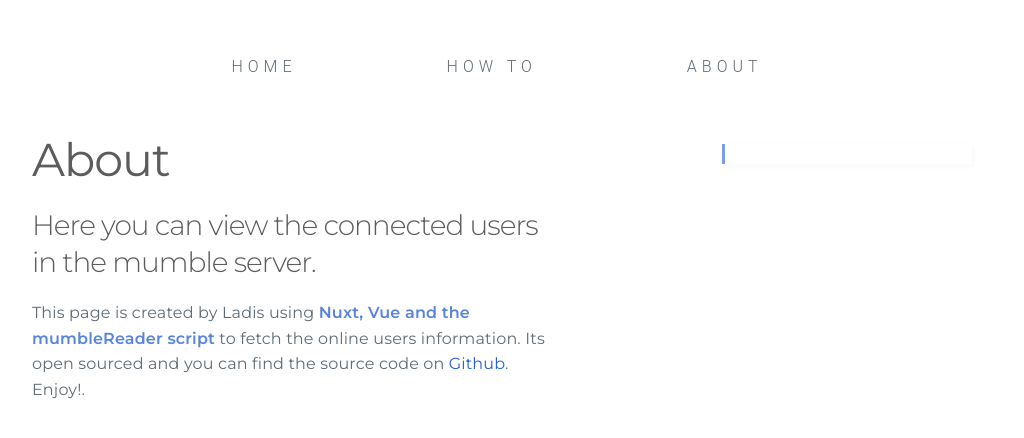
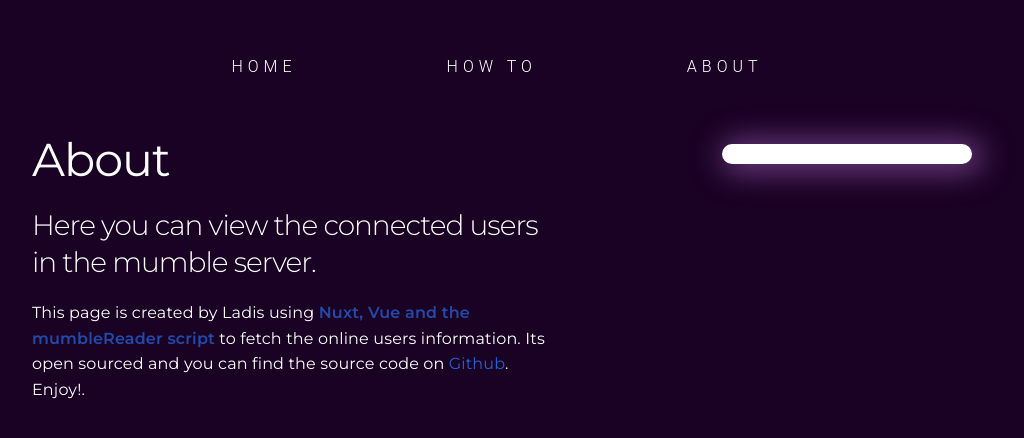
Before and after one commit to ajmandourah/nuxt-medgamers, a Nuxt app: page /about in a window 1280 px wide. Shown: the part 108-546 px from the top of the page, without its empty margins (68-1092 px from the left). Built offline with nearby package versions, Linux system fonts and the light colour scheme; no server answers.

Commit message:
Dark mode

```diff
--- a/assets/milligram.css
+++ b/assets/milligram.css
@@ -170,13 +170,14 @@ input[type="submit"].button-clear[disabled]:hover {
 }
 
 code {
-  background: #f4f5f6;
+  background: #55326d;
+  color: rgb(230, 194, 240);
   border-radius: 0rem;
   font-size: 86%;
   margin: 0 0.3rem;
   padding: 0.2rem 0.5rem;
   white-space: nowrap;
-  border-left: #2760d1 2px solid;
+  border-left: #b40edd 2px solid;
 }
 
 pre {
--- a/assets/style.css
+++ b/assets/style.css
@@ -84,10 +84,11 @@ mumble_server * a {
   width: 250px;
   margin: auto;
   /* border: 1px solid rgb(218, 218, 218); */
-  /* border-radius: 5px; */
-  border-left: 3px solid #2760d19a;
+  border-radius: 20px;
+  /* border-left: 3px solid #2760d19a; */
   padding: 10px;
-  box-shadow: 1px 2px 6px rgba(51, 51, 51, 0.041);
+  box-shadow: 5px 2px 30px 6px rgba(184, 113, 212, 0.527);
+  background-color: white;
 
 }
 
@@ -135,7 +136,7 @@ mumble_server * a {
 }
 .mumstatus a {
   text-decoration: none;
-  color: #333;
+  color: rgb(35, 8, 46);
 }
 .mumstatus a:hover {
   text-decoration: none;
--- a/layouts/default.vue
+++ b/layouts/default.vue
@@ -77,7 +77,12 @@ export default {
 </script>
 
 <style>
-
+body{
+  background-color: rgb(26, 2, 36);
+}
+h1, h3, p{
+  color:white;
+}
 .container{
 margin-top: 30vh;
 }
@@ -107,7 +112,7 @@ nav li{
   letter-spacing: 0.5rem;
 }
 nav a{
-    color:rgb(96, 108, 118);
+    color:rgb(255, 255, 255);
     text-decoration: none;
 
 }
@@ -120,7 +125,7 @@ nav a::before{
   width:0%;
   height: 2px;
   opacity: 0;
-  background-color: #2760d1c5;
+  background-color: #baa4f7c5;
   transition: all cubic-bezier(1,-0.01, 0, 1.78) 0.4s;
 }
 nav a:hover::before{
@@ -148,7 +153,7 @@ margin-top: 15vh;
   width: 80vw;
   margin: 0 auto;
   margin-top: 2rem;
-  color: rgba(128, 128, 128, 0.719);
+  color: rgba(255, 255, 255, 0.925);
 }
 }
 
--- a/pages/index.vue
+++ b/pages/index.vue
@@ -20,7 +20,7 @@ h3 {
     text-align: left;
 }
 span{
-  color: #2760d1c5;
+  color: #e4c0fc;
   font-weight: 400;
   font-size: 1.5rem;
 }
```
